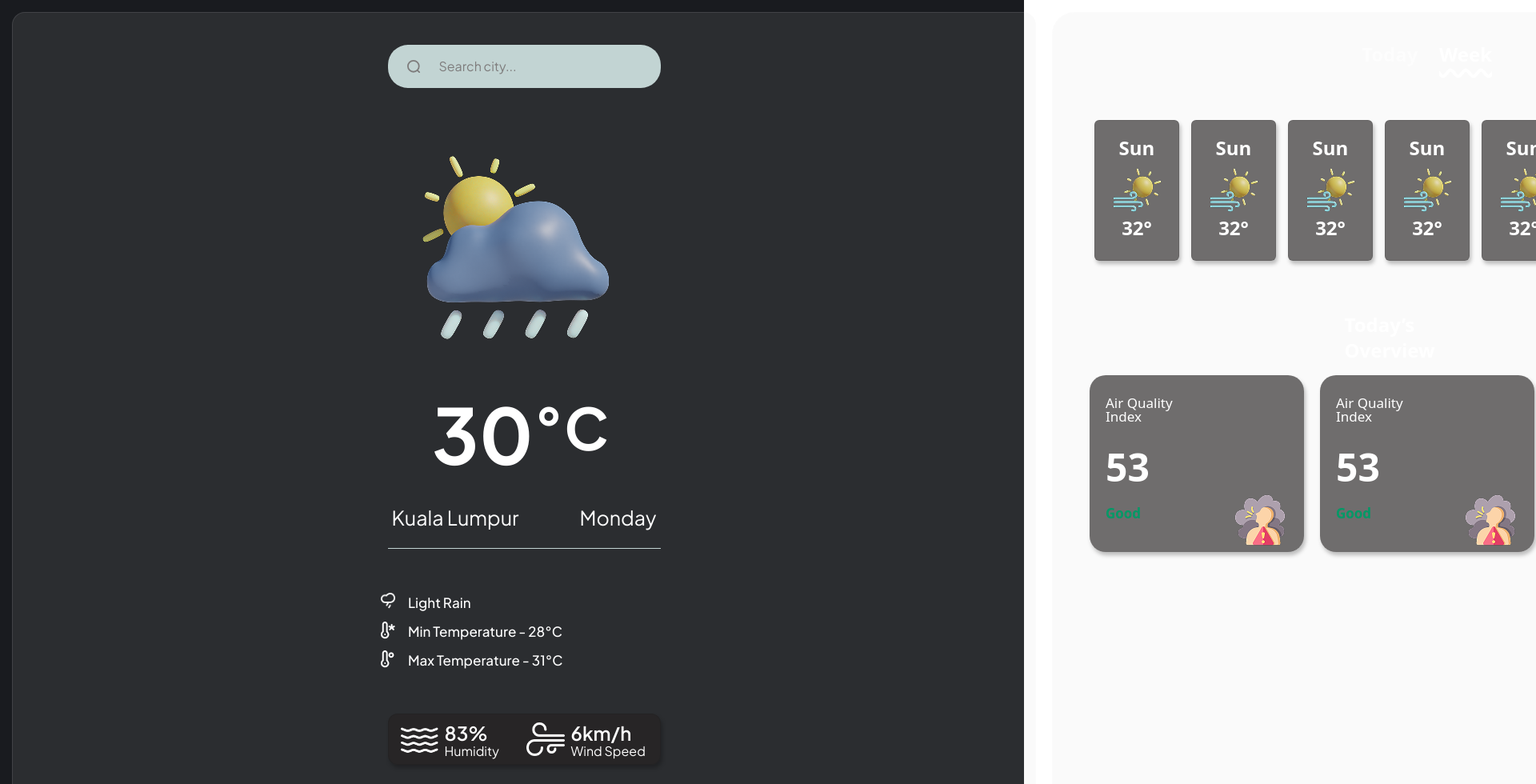
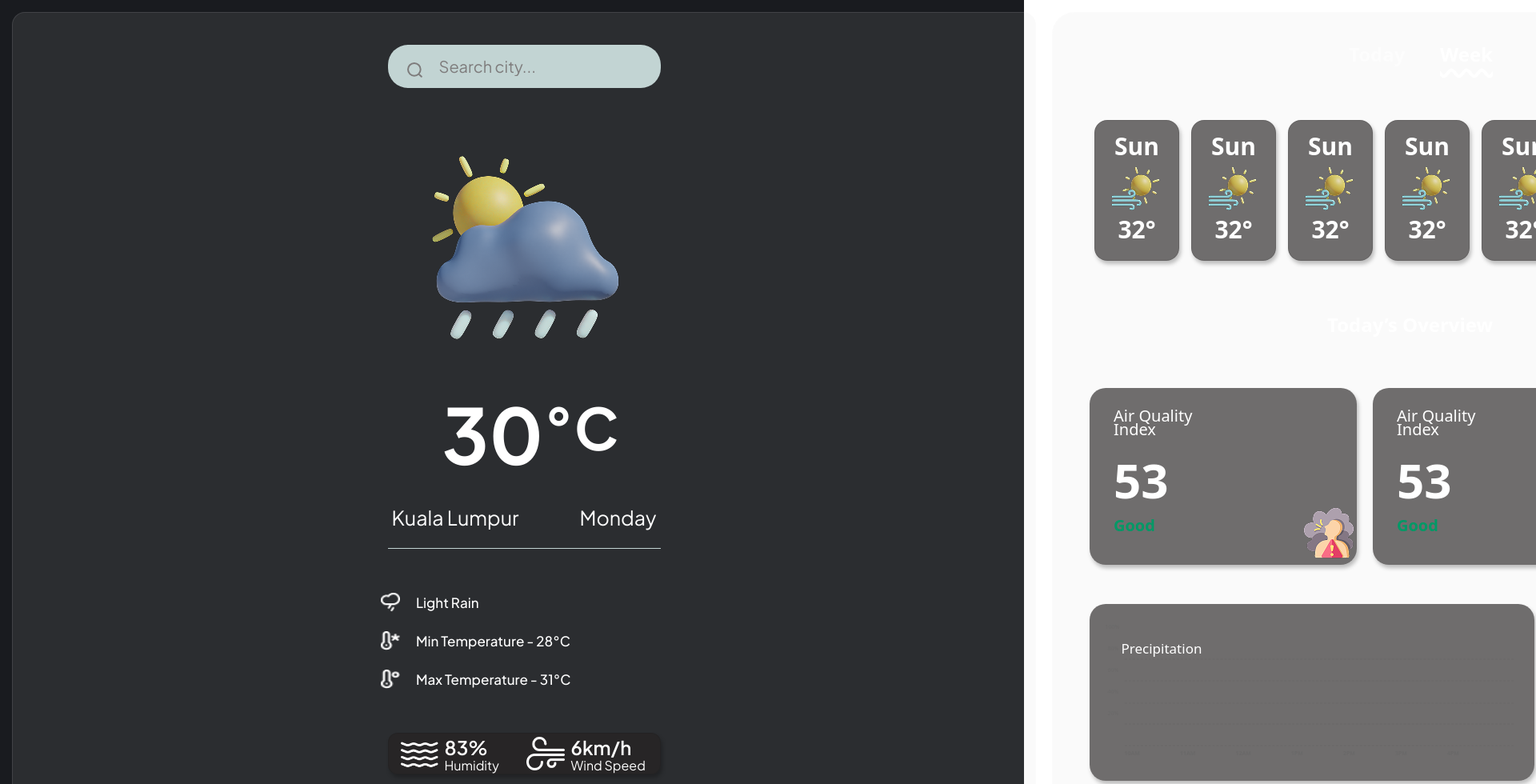
Before and after one commit to athulraj-mr/Weather-App, a React (Vite) app in the folder weather_app/: page / in a window 1280 px wide. Shown: the top 980 px of the page at 80% size, 1920 px wide, since content can reach past the window. Built offline with nearby package versions, Linux system fonts and the light colour scheme.

Commit message:
md-view-half done

```diff
--- a/weather_app/src/App.tsx
+++ b/weather_app/src/App.tsx
@@ -15,8 +15,8 @@ function App() {
   return (
     <div id='outer' className='w-full max-w-360 min-h-screen bg-[#191B1F] flex flex-col lg:p-3.75 lg:mx-auto lg:flex-row'>
       <div id='main-frame' className='lg:gap-5 max-w-352.5 mx-auto flex flex-col lg:flex-row lg:max-h-248.5'>
-        <div id='left-frame' className='min-w-screen flex flex-col w-fit h-fit items-center font-plus gap-8 pt-7 lg:gap-12.25 lg:w-113 lg:h-248.5
-          lg:rounded-2xl lg:border border-[#FFFFFF1A] bg-[#CCCCCC1A] lg:pt-10 lg:pr-11.75 lg:pb-10 lg:pl-11.75'>
+        <div id='left-frame' className='min-w-screen flex flex-col w-fit h-fit items-center font-plus gap-8 pt-7 md:gap-10 lg:gap-12.25 lg:w-113 lg:h-248.5
+          lg:rounded-2xl lg:border border-[#FFFFFF1A] bg-[#CCCCCC1A] lg:pt-10 lg:pr-11.75 md:pt-14 lg:pb-10 lg:pl-11.75'>
           <Search />
           <MainInfo />
           <MinorInfo />
--- a/weather_app/src/components/TodayCard.tsx
+++ b/weather_app/src/components/TodayCard.tsx
@@ -3,20 +3,20 @@ import airPolution from '../assets/image/air-pollution.png'
 function TodayCard() {
     return (
         <div id="todaycard" className="flex flex-col w-67 h-55.25 rounded-[20px] justify-center top-3.75
-            right-5 bottom-3.75 left-5 gap-2.5 bg-[#252222A6] shadow-[2px_4px_5px_0px_#00000040]">
-            <div id="air" className="w-fit mt-5 lg:w-32.75 h-9 flex flex-row items-center ml-5">
-                <span className="font-medium text-[17px] leading-4.25 text-[#FFFFFF]">Air Quality Index</span>
+            right-5 bottom-3.75 left-5 gap-2.5 bg-[#252222A6] shadow-[2px_4px_5px_0px_#00000040] md:w-92.5 md:pl-4 md:mt-4">
+            <div id="air" className="w-fit mt-5 lg:w-32.75 h-9 flex flex-row items-center ml-5 md:ml-3.5">
+                <span className="font-medium text-[17px] leading-4.25 text-[#FFFFFF] md:text-[20px]">Air Quality Index</span>
             </div>
-            <div id="frame-26" className="flex flex-row w-57 h-36.25 gap-2.5 ml-5 items-end">
+            <div id="frame-26" className="flex flex-row w-57 h-36.25 gap-2.5 ml-5 items-end md:w-76 md:ml-3.5">
                 <div id="frame-25" className="flex flex-col w-37 h-36.25 gap-2.5 justify-center">
                     <div className="w-14.75 h-15">
-                        <span className="w-fit h-fit font-semibold text-5xl leading-12 text-[#FFFFFF]">53</span>
+                        <span className="w-fit h-fit font-semibold text-5xl md:text-6xl leading-12 text-[#FFFFFF]">53</span>
                     </div>
                     <div className="w-12 h-9">
-                        <span className="font-bold text-[17px] leading-4.25 text-[#009966]">Good</span>
+                        <span className="font-bold text-[17px] md:text-[20px] leading-4.25 text-[#009966]">Good</span>
                     </div>
                 </div>
-                <div className="w-17.5 h-36.25 flex items-end justify-center">
+                <div className="w-17.5 h-36.25 flex items-end justify-center md:justify-end md:w-41.5">
                     <img src={airPolution} alt="airPolution"  className='w-fit h-fit'/>
                 </div>
             </div>
--- a/weather_app/src/components/addInfo.tsx
+++ b/weather_app/src/components/addInfo.tsx
@@ -4,23 +4,24 @@ import wind from '../assets/image/wind.png'
 
 function AddInfo() {
     return (
-        <div id="addinfo" className="flex flex-row w-75 h-18 border mb-3 rounded-xl justify-between pr-2.5 pl-2.5 lg:pl-3.75 lg:pr-3.75 border-[#0000001A] bg-[#252222A6] shadow-[2px_4px_5px_0px_#00000040] items-center lg:rounded-xl lg:w-85.25 lg:h-19.5">
+        <div id="addinfo" className="flex flex-row w-75 h-18 border mb-3 rounded-xl justify-between pr-2.5 pl-2.5
+            lg:pl-3.75 lg:pr-3.75 border-[#0000001A] bg-[#252222A6] shadow-[2px_4px_5px_0px_#00000040] items-center md:mb-0 md:w-95 md:h-27.5 md:rounded-3xl lg:rounded-xl lg:w-85.25 lg:h-19.5">
             <div id="frame-4" className="flex flex-row w-fit h-fit gap-2 items-center">
-                <div id="water" className="h-10 w-10 lg:w-11.75 lg:h-11.75">
+                <div id="water" className="h-10 w-10 md:w-15.5 md:h-15.5 lg:w-11.75 lg:h-11.75">
                     <img src={water} alt="water-img" className='w-fit h-fit'/>
                 </div>
-                <div id='frame-3' className='flex flex-col w-17.5 h-fit gap-0.5 lg:gap-px lg:items-center lg:pt-1'>
-                    <span className='h-5.5 lg:w-17.5 lg:h-6.5 font-semibold text-[20px] lg:text-2xl lg:leading-6 text-[#FFFFFF]'>83%</span>
-                    <span className='text-[13px] lg:w-17.5 lg:h-4.5 font-normal lg:leading-4 lg:text-[16px] text-[#FFFFFF]'>Humidity</span>
+                <div id='frame-3' className='flex flex-col w-17.5 h-fit gap-0.5 md:w-fit lg:gap-px lg:items-center lg:pt-1'>
+                    <span className='h-5.5 md:h-6.75 lg:w-17.5 lg:h-6.5 font-semibold text-[20px] md:text-2xl lg:text-2xl lg:leading-6 text-[#FFFFFF]'>83%</span>
+                    <span className='text-[13px] lg:w-17.5 lg:h-4.5 font-normal md:text-[16px] lg:leading-4 lg:text-[16px] text-[#FFFFFF]'>Humidity</span>
                 </div>
             </div>
             <div id="frame-6" className='flex flex-row h-fit w-fit gap-2 items-center'>
-                <div id='wind' className='h-10 w-10 lg:w-12 lg:h-12 rotate-180'>
+                <div id='wind' className='h-10 w-10 md:h-15.5 md:w-15.5 lg:w-12 lg:h-12 rotate-180'>
                     <img src={wind} alt="wind-img"  className='w-fit h-fit'/>
                 </div>
                 <div id='frame-5' className='flex flex-col w-fit h-fit gap-0.5 lg:w-24 lg:gap-px lg:pt-1'>
-                    <span className='h-5.5 lg:w-17.5 lg:h-6.5 font-semibold text-[20px] lg:text-2xl lg:leading-6 text-[#FFFFFF]'>6km/h</span>
-                    <span className='text-[13px] w-fit lg:h-4.5 font-normal lg:leading-4 lg:text-[16px] text-[#FFFFFF]'>Wind Speed</span>
+                    <span className='h-5.5 md:h-6.75 lg:w-17.5 lg:h-6.5 font-semibold text-[20px] md:text-2xl lg:text-2xl lg:leading-6 text-[#FFFFFF]'>6km/h</span>
+                    <span className='text-[13px] w-fit lg:h-4.5 font-normal md:text-[16px] lg:leading-4 lg:text-[16px] text-[#FFFFFF]'>Wind Speed</span>
                 </div>
             </div>
         </div>
--- a/weather_app/src/components/bottomOver.tsx
+++ b/weather_app/src/components/bottomOver.tsx
@@ -4,7 +4,7 @@ import Sun from "./sun"
 
 function BottomOver() {
     return (
-        <div id="bottom-over" className="flex flex-col mt-110 lg:flex-row lg:max-w-211.25 lg:h-55.25 gap-5">
+        <div id="bottom-over" className="flex flex-col mt-110 md:mt-0 lg:flex-row lg:max-w-211.25 lg:h-55.25 gap-5">
             <Precipitation />
             <Sun />
         </div>
--- a/weather_app/src/components/card.tsx
+++ b/weather_app/src/components/card.tsx
@@ -2,14 +2,14 @@ import sunWind from '../assets/image/sun-wind.png'
 
 function Card() {
     return (
-        <div id="card" className="w-75 gap-3 lg:gap-0 lg:w-26.5 lg:h-44 flex lg:flex-col items-center justify-center rounded-md
+        <div id="card" className="w-75 gap-3 md:w-93.5 md:rounded-2xl lg:gap-0 lg:w-26.5 lg:h-44 flex lg:flex-col items-center justify-center rounded-md
              border border-[#0000001A] bg-[#252222A6] shadow-[2px_4px_5px_0px_#00000040]">
-            <div id='day' className='w-12.405 h-7.5 top-4 left-7 font-semibold text-2xl leading-6 text-[#FFFFFF]'>Sun</div>
-            <div id="img" className="w-17.5 h-17.5 top-13.25 left-4.5">
+            <div id='day' className='w-12.405 h-7.5 font-semibold text-2xl md:text-3xl leading-6 text-[#FFFFFF]'>Sun</div>
+            <div id="img" className="w-18.5 h-18.5">
                 <img src={sunWind} alt="sun-wind" className='h-fit w-fit'/>
             </div>
             <div id='degree' className='w-11.84 h-7.5 top-32.25 left-7.25'>
-                <span className='font-semibold text-2xl leading-6 text-[#FFFFFF]'>32°</span>
+                <span className='font-semibold text-2xl md:text-3xl leading-6 text-[#FFFFFF]'>32°</span>
             </div>
         </div>
     )
--- a/weather_app/src/components/dayToggle.tsx
+++ b/weather_app/src/components/dayToggle.tsx
@@ -1,9 +1,9 @@
 
 function DayToggle() {
     return (
-        <div id="day-toggle" className="flex flex-row w-fit h-fit lg:ml-0 gap-4 lg:gap-6.5">
-            <span className="w-17.75 h-7.5 font-semibold text-[20px] lg:text-2xl leading-6 text-[#FFFFFF80]">Today</span>
-            <span className="w-16.75 h-7.5 font-semibold text-[20px] lg:text-2xl leading-6 underline decoration-wavy underline-offset-[30%] decoration-[15%] text-[#FFFFFF]">Week</span>
+        <div id="day-toggle" className="flex flex-row w-fit h-fit md:w-73.5 md:justify-center lg:ml-0 gap-4 lg:gap-6.5">
+            <span className="w-17.75 h-7.5 font-semibold text-[20px] md:text-3xl md:w-22 lg:text-2xl leading-6 text-[#FFFFFF80]">Today</span>
+            <span className="w-16.75 h-7.5 font-semibold text-[20px] md:text-3xl md:w-20.5 lg:text-2xl leading-6 underline decoration-wavy underline-offset-[30%] decoration-[15%] text-[#FFFFFF]">Week</span>
         </div>
     )
 }
--- a/weather_app/src/components/mainInfo.tsx
+++ b/weather_app/src/components/mainInfo.tsx
@@ -3,19 +3,19 @@ import image from '../assets/image/logo1.png'
 
 function MainInfo() {
     return (
-        <div id='main-info' className='flex flex-col w-fit h-fit gap-12.25'>
-            <div id='main-info-in' className='flex flex-col w-fit h-fit gap-5 justify-center items-center lg:gap-12.25'>
+        <div id='main-info' className='flex flex-col w-fit h-fit gap-12.25 md:items-center'>
+            <div id='main-info-in' className='flex flex-col w-fit h-fit gap-5 justify-center items-center md:gap-8 lg:gap-12.25'>
               <div>
-                <img src={image} alt="main-info-weather-image" className='w-70.5 h-fit lg:w-79 lg:h-79'/>
+                <img src={image} alt="main-info-weather-image" className='w-70.5 h-fit md:w-120 lg:w-79 lg:h-79'/>
               </div>
-              <div id='main-info-inner' className=' flex flex-row lg:w-51.25 lg:h-9'>
-                <span className='font-bold text-7xl text-[#FFFFFF] text-center lg:text-8xl lg:leading-9'>30<sup className='top-[-0.25em]'>°C</sup></span>
+              <div id='main-info-inner' className=' flex flex-row md:h-fit lg:w-51.25 lg:h-9'>
+                <span className='font-bold text-7xl text-[#FFFFFF] text-center md:text-8xl md:leading-8 lg:text-8xl lg:leading-9'>30<sup className='top-[-0.25em]'>°C</sup></span>
               </div>
             </div>
             <div id='frame-2' className='flex flex-row justify-between w-70 h-fit
-              border-b border-[#C2D4D3] lg:px-1.25 lg:py-5 lg:w-85.25'>
-              <span className='text-[20px] h-7 text-[#ffffff] font-normal lg:w-40 lg:h-9 lg:text-[25px] lg:leading-9'>Kuala Lumpur</span>
-              <span className='text-[20px] h-7 text-[#ffffff] font-normal text-right lg:w-24 lg:h-9 lg:text-[25px] lg:leading-9'>Monday</span>
+              border-b border-[#C2D4D3] md:pt-2 md:w-90.5 lg:px-1.25 lg:py-5 lg:w-85.25'>
+              <span className='text-[20px] h-7 text-[#ffffff] font-normal md:text-2xl md:h-9 lg:w-40 lg:h-9 lg:text-[25px] lg:leading-9'>Kuala Lumpur</span>
+              <span className='text-[20px] h-7 text-[#ffffff] font-normal text-right md:text-2xl md:h-9 lg:w-24 lg:h-9 lg:text-[25px] lg:leading-9'>Monday</span>
             </div>
         </div>
     )
--- a/weather_app/src/components/minorInfo.tsx
+++ b/weather_app/src/components/minorInfo.tsx
@@ -5,24 +5,24 @@ import temp2 from '../assets/image/temp2.png'
 
 function MinorInfo() {
     return (
-        <div id='minor-info' className='flex flex-col w-70 h-fit lg:w-89.5'>
-            <div id='frame-8' className='flex flex-row w-fit h-fit gap-2.5 items-center'>
+        <div id='minor-info' className='flex flex-col w-70 h-fit md:gap-3 md:w-90.5 lg:w-89.5'>
+            <div id='frame-8' className='flex flex-row w-fit h-fit gap-2.5 md:gap-5 items-center'>
               <div id='cloud-Rain' className='w-6 h-6'>
-                <img src={icon1} alt="icon-light" className='w-4.5 h-4.8 top-0.6 left-0.75 border-0.5 border-[#FFFFFF]'/>
+                <img src={icon1} alt="icon-light" className='w-4.5 h-4.8 border-0.5 border-[#FFFFFF] md:w-6 md:h-6'/>
               </div>
-              <span className='w-fit h-9 text-[15px] font-medium lg:text-[17px] leading-9 text-[#FFFFFF]'>Light Rain</span>
+              <span className='w-fit h-9 text-[15px] font-medium md:text-[18px] lg:text-[17px] leading-9 text-[#FFFFFF]'>Light Rain</span>
             </div>
-            <div id='frame-9' className='flex flex-row w-fit h-fit gap-2.5 items-center'>
+            <div id='frame-9' className='flex flex-row w-fit h-fit gap-2.5 md:gap-5 items-center'>
               <div id='temp' className='w-6 h-6'>
-                <img src={temp} alt="icon-temp" className='w-3.9 h-4.8 top-0.6 left-1.05 border-0.5 border-[#FFFFFF]'/>
+                <img src={temp} alt="icon-temp" className='w-3.9 h-4.8 md:w-6 md:h-6 border-0.5 border-[#FFFFFF]'/>
               </div>
-              <span className='w-fit h-9 font-medium text-[15px] lg:text-[17px] leading-9 text-[#FFFFFF]'>Min Temperature - 28°C</span>
+              <span className='w-fit h-9 font-medium text-[15px] md:text-[18px] lg:text-[17px] leading-9 text-[#FFFFFF]'>Min Temperature - 28°C</span>
             </div>
-            <div id='frame-10' className='flex flex-row w-fit h-fit gap-2.5 items-center'>
+            <div id='frame-10' className='flex flex-row w-fit h-fit gap-2.5 md:gap-5 items-center'>
               <div id='temp-2' className='w-6 h-6'>
-                <img src={temp2} alt="temp" className='w-3.6 h-4.8 top-0.6 left-1.2 border-0.5 border-[#ffffff]'/>
+                <img src={temp2} alt="temp" className='w-3.6 h-4.8 md:w-6 md:h-6 border-0.5 border-[#ffffff]'/>
               </div>
-              <span className='w-fit h-9 font-medium text-[15px] lg:text-[17px] leading-9 text-[#ffffff]'>Max Temperature - 31°C</span>
+              <span className='w-fit h-9 font-medium text-[15px] md:text-[18px] lg:text-[17px] leading-9 text-[#ffffff]'>Max Temperature - 31°C</span>
             </div>
         </div>
     )
--- a/weather_app/src/components/precipitation.tsx
+++ b/weather_app/src/components/precipitation.tsx
@@ -26,7 +26,7 @@ function Precipitation() {
                         <span className="font-medium">20%</span>
                     </div>
                 </div>
-                <div id="group-26" className="w-122.25 h-25.875 relative">
+                <div id="group-26" className="w-122.25 h-25.875 relative md:w-fit">
                     <img src={vector1} alt="" className='w-52 lg:w-[486px] h-12.68 top-27.5 left-11 lg:top-10.5 lg:-left-px absolute'/>
                     <img src={vector2} alt="" className='w-52 lg:w-[486px] h-25.875 top-27.5 left-11 lg:top-10.5 absolute'/>
                 </div>
--- a/weather_app/src/components/search.tsx
+++ b/weather_app/src/components/search.tsx
@@ -1,20 +1,19 @@
 
 
 function Search() {
-    return (
-      <div id="search-00" className="w-85 h-13 flex flex-row justify-center relative lg:w-85.25 lg:h-13.5">
-        <input type="text" id="search" placeholder="Search city..." className="h-13 w-fit rounded-[25px] px-5 pb-2.75 py-2.5 bg-[#C2D4D3]
-          pl-16 placeholder:text-[#7E7C7C] text-4 leading-9 font-normal lg:w-85.25 lg:h-13.5"/>
-        <div id='frame-1' className='flex flex-row items-center gap-6.25 w-fit h-fit absolute left-12.5 top-3.25 lg:top-3.75 lg:left-6'>
-          <div id='search-01' className='h-6 w-6 content-center'>
-            <svg width="19" height="19" viewBox="0 0 19 19" fill="none" xmlns="http://www.w3.org/2000/svg"
-              className='w-[16.8px] h-[16.8px] opacity-100'>
-              <path d="M14.3269 14.44L17.8 17.8M16.68 8.84C16.68 13.1699 13.1699 16.68 8.84 16.68C4.51009 16.68 1 13.1699 1 8.84C1 4.51009 4.51009 1 8.84 1C13.1699 1 16.68 4.51009 16.68 8.84Z" stroke="#7E7C7C" stroke-width="2" stroke-linecap="round"/>
-            </svg>
-          </div>
+  return (
+    <div id="search-00" className="w-85 h-13 flex flex-row justify-center relative md:w-144.5 lg:w-85.25 lg:h-13.5">
+      <input type="text" id="search" placeholder="Search city..." className="h-13 w-fit md:w-131 md:h-17 rounded-[25px] px-5 pb-2.75 py-2.5 bg-[#C2D4D3]
+        pl-16 placeholder:text-[#7E7C7C] md:text-[20px] text-4 leading-9 font-normal lg:w-85.25 lg:h-13.5"/>
+      <div id='frame-1' className='flex flex-row items-center gap-6.25 w-fit h-fit absolute left-12.5 top-3.25 md:top-4.5 lg:top-3.75 lg:left-6'>
+        <div id='search-01' className='h-6 w-6 md:h-8 md:w-8 content-center'>
+          <svg width="19" height="19" viewBox="0 0 19 19" fill="none" xmlns="http://www.w3.org/2000/svg" className='w-[16.8px] h-[16.8px] md:h-fit md:w-fit'>
+            <path d="M14.3269 14.44L17.8 17.8M16.68 8.84C16.68 13.1699 13.1699 16.68 8.84 16.68C4.51009 16.68 1 13.1699 1 8.84C1 4.51009 4.51009 1 8.84 1C13.1699 1 16.68 4.51009 16.68 8.84Z" stroke="#7E7C7C" stroke-width="2" stroke-linecap="round"/>
+          </svg>
         </div>
       </div>
-    )
+    </div>
+  )
 }
 
 export default Search
--- a/weather_app/src/components/today.tsx
+++ b/weather_app/src/components/today.tsx
@@ -1,8 +1,8 @@
 
 function Today() {
     return (
-        <div id="today" className="w-51.75 h-7.5 lg:pl-0">
-            <span className="font-semibold text-[21px] lg:text-2xl text-[#FFFFFF]">Today’s Overview</span>
+        <div id="today" className="w-51.75 h-7.5 md:w-62.5 lg:pl-0">
+            <span className="font-semibold text-[21px] md:text-3xl lg:text-2xl text-[#FFFFFF]">Today’s Overview</span>
         </div>
     )
 }
--- a/weather_app/src/components/topOver.tsx
+++ b/weather_app/src/components/topOver.tsx
@@ -3,7 +3,7 @@ import TodayCard from "./TodayCard"
 
 function TopOver() {
     return (
-        <div id="topover" className="flex flex-col w-fit lg:flex-row max-w-211 h-55.25 gap-5">
+        <div id="topover" className="flex flex-col w-fit lg:flex-row max-w-211 h-55.25 gap-5 md:h-fit">
             <TodayCard />
             <TodayCard />
             <TodayCard />
```
